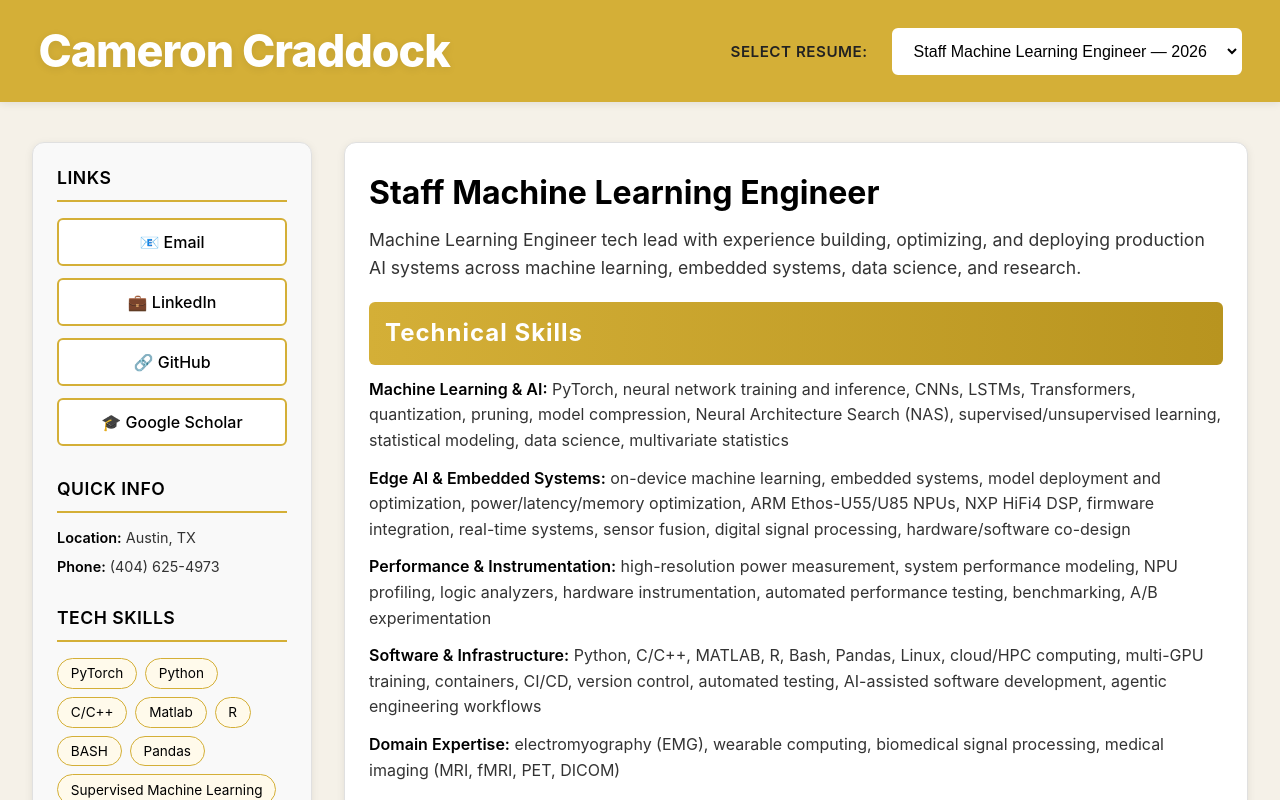
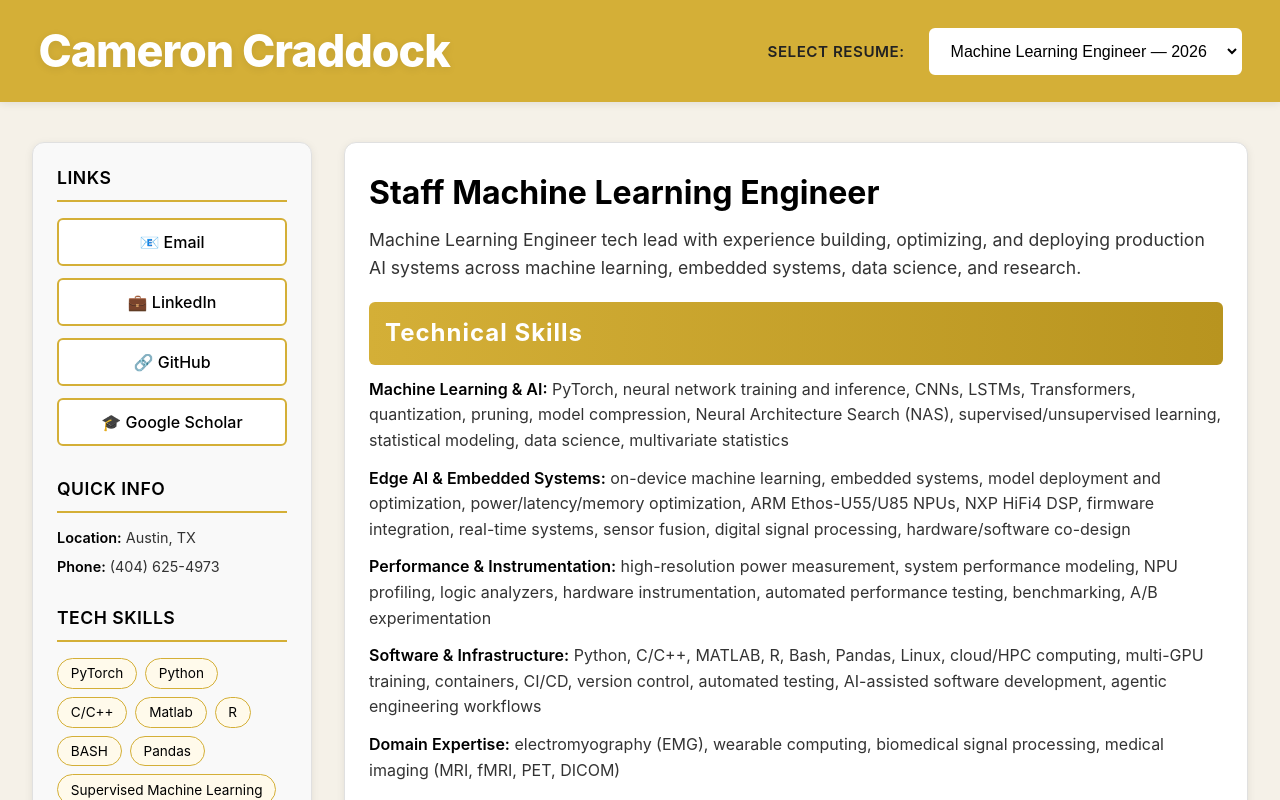
Before and after one commit to ccraddock/cloud_resume_challenge, a React (Vite) app in the folder resume-app/: page / in a window 1280 px wide. Shown: the top 800 px of the page. Built offline with nearby package versions, Linux system fonts and the light colour scheme.

Commit message:
Remove Staff from 2026 resume selector label

```diff
--- a/resume-app/src/components/Header.jsx
+++ b/resume-app/src/components/Header.jsx
@@ -15,7 +15,7 @@ export default function Header({ selectedResume, onResumeChange, pdf }) {
             value={selectedResume}
             onChange={e => onResumeChange(e.target.value)}
           >
-            <option value="ml2026">Staff Machine Learning Engineer — 2026</option>
+            <option value="ml2026">Machine Learning Engineer — 2026</option>
             <option value="ml">Machine Learning Engineer — 2025</option>
             <option value="neuroscience">Biomedical Imaging AI Researcher</option>
           </select>
```
